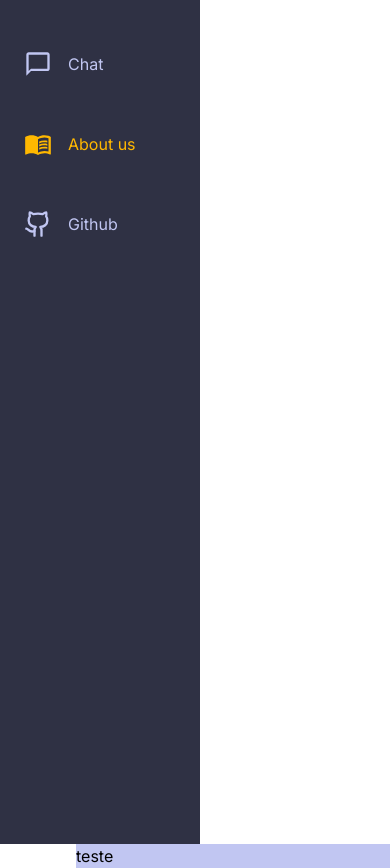
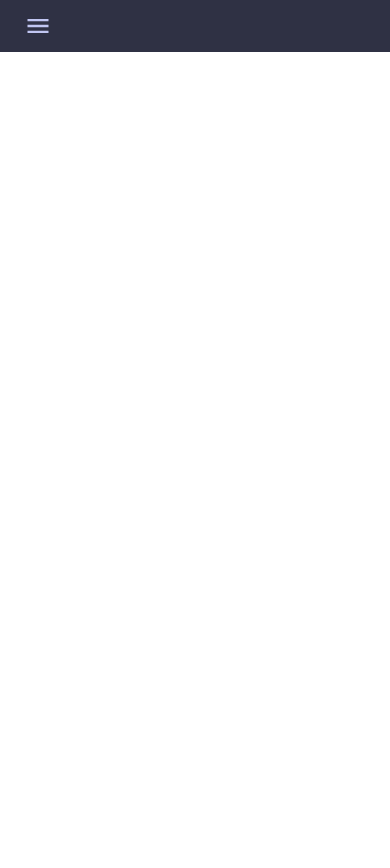
Before and after one commit to danielcorreia-dev/savelifes-bot, a Next.js app: page /about-us in a window 390 px wide. After the commit the page ends 844 px from the top, so only its background shows below. Built offline with nearby package versions, Linux system fonts and the light colour scheme.

Commit message:
✨ feat: responsive for mobile, removed about-us link from nav

```diff
--- a/app/components/Footer.tsx
+++ b/app/components/Footer.tsx
@@ -7,7 +7,7 @@ type Props = {
 
 export const Footer = ({ disabled, onSendMessage }: Props) => {
   return (
-    <footer className="w-full p-2 mb-[8vh]">
+    <footer className="w-full px-6 md:p-2 mb-[8vh]">
       <div className="m-auto max-w-4xl">
         <ChatMessageInput disabled={disabled} onSend={onSendMessage} />
       </div>
--- a/app/components/Sidebar.tsx
+++ b/app/components/Sidebar.tsx
@@ -1,35 +1,10 @@
 'use client';
-import React, { useState } from 'react';
+
+import { useState } from 'react';
 import { motion } from 'framer-motion';
-import { MdChatBubbleOutline, MdMenuBook } from 'react-icons/md';
-import { LuGithub } from 'react-icons/lu';
-import { IconType } from 'react-icons';
 import { usePathname } from 'next/navigation';
 import Link from 'next/link';
-
-type SidebarItem = {
-  name: string;
-  path: string;
-  icon: IconType;
-};
-
-const sidebarItems: SidebarItem[] = [
-  {
-    name: 'Chat',
-    path: '/',
-    icon: MdChatBubbleOutline,
-  },
-  {
-    name: 'About us',
-    path: '/about-us',
-    icon: MdMenuBook,
-  },
-  {
-    name: 'Github',
-    path: 'https://github.com/danielcorreia-dev/savelifes-bot/tree/main',
-    icon: LuGithub,
-  },
-];
+import sidebarItems from '../constants/menuItems';
 
 const Sidebar = () => {
   const pathname = usePathname();
@@ -58,7 +33,7 @@ const Sidebar = () => {
       }}
       onMouseEnter={() => setActive(true)}
       onMouseLeave={() => setActive(false)}
-      className="md:fixed overflow-scroll bg-space-purple-900 dark:bg-space-gray-dark-800 h-screen no-scrollbar"
+      className="fixed overflow-scroll bg-space-purple-900 dark:bg-space-gray-dark-800 h-screen no-scrollbar"
     >
       <aside className="px-6 py-6">
         <nav className="flex w-max">
--- /dev/null
+++ b/app/components/SidebarHandle.tsx
@@ -0,0 +1,28 @@
+'use client';
+
+import { useEffect, useState } from 'react';
+import SidebarMobile from './SidebarMobile';
+import Sidebar from './Sidebar';
+
+type Props = {};
+const SidebarHandle = (props: Props) => {
+  const [isMobile, setIsMobile] = useState<boolean>(false);
+
+  useEffect(() => {
+    function handleResize() {
+      setIsMobile(window.innerWidth <= 768);
+    }
+
+    window.addEventListener('resize', handleResize);
+
+    handleResize();
+
+    return () => {
+      window.removeEventListener('resize', handleResize);
+    };
+  }, []);
+
+  return <>{isMobile ? <SidebarMobile /> : <Sidebar />}</>;
+};
+
+export default SidebarHandle;
--- /dev/null
+++ b/app/components/SidebarMobile.tsx
@@ -0,0 +1,58 @@
+'use client';
+import { useState } from 'react';
+import { MdMenu } from 'react-icons/md';
+import { motion, AnimatePresence } from 'framer-motion'; // Import AnimatePresence
+import sidebarItems from '../constants/menuItems';
+import Link from 'next/link';
+
+type Props = {};
+
+const SidebarMobile = (props: Props) => {
+  const [active, setActive] = useState<boolean>(false);
+
+  return (
+    <div className="fixed bg-space-purple-900 dark:bg-space-gray-800 w-full">
+      <section className="px-6 py-3">
+        <nav className="w-max transition-transform">
+          <div className={`${active && 'mb-4'}`}>
+            <MdMenu
+              className="text-space-purple-100"
+              size={28}
+              onClick={() => setActive(!active)}
+            />
+          </div>
+          <AnimatePresence>
+            {active && (
+              <motion.ul
+                className="flex flex-col transition-transform"
+                transition={{ ease: 'easeInOut' }}
+              >
+                {sidebarItems.map(({ name, path, icon: Icon }, index) => {
+                  return (
+                    <li
+                      key={index}
+                      className={`text-space-purple-100 hover:text-secondary-yellow transition-colors transition-150 cursor-pointer flex items-center h-12 w-full `}
+                    >
+                      <Link
+                        href={path}
+                        target={
+                          index === sidebarItems.length - 1 ? '_blank' : ''
+                        }
+                        className={`flex items-center h-12 w-full `}
+                      >
+                        <Icon size={28} />
+                        <span className="ml-2">{name}</span>
+                      </Link>
+                    </li>
+                  );
+                })}
+              </motion.ul>
+            )}
+          </AnimatePresence>
+        </nav>
+      </section>
+    </div>
+  );
+};
+
+export default SidebarMobile;
--- /dev/null
+++ b/app/constants/menuItems.ts
@@ -0,0 +1,25 @@
+import { IconType } from 'react-icons';
+import { LuGithub } from 'react-icons/lu';
+import { MdChatBubbleOutline, MdMenuBook } from 'react-icons/md';
+
+type SidebarItem = {
+  name: string;
+  path: string;
+  icon: IconType;
+};
+
+const sidebarItems: SidebarItem[] = [
+  {
+    name: 'Chat',
+    path: '/',
+    icon: MdChatBubbleOutline,
+  },
+
+  {
+    name: 'Github',
+    path: 'https://github.com/danielcorreia-dev/savelifes-bot/tree/main',
+    icon: LuGithub,
+  },
+];
+
+export default sidebarItems;
--- a/app/layout.tsx
+++ b/app/layout.tsx
@@ -1,6 +1,9 @@
+import { useEffect, useState } from 'react';
 import Sidebar from './components/Sidebar';
+import SidebarMobile from './components/SidebarMobile';
 import './globals.css';
 import { Inter } from 'next/font/google';
+import SidebarHandle from './components/SidebarHandle';
 
 const inter = Inter({ subsets: ['latin'] });
 
@@ -17,9 +20,13 @@ export default function RootLayout({
   return (
     <html lang="en">
       <body className={inter.className}>
-        <Sidebar />
-        <div className="ml-[76px] bg-space-purple-100 dark:bg-space-gray-dark-700">
-          <div className="">{children}</div>
+        <div>
+          <div>
+            <SidebarHandle />
+          </div>
+          <div className="md:ml-[76px] bg-space-purple-100 dark:bg-space-gray-dark-700">
+            <div className="">{children}</div>
+          </div>
         </div>
       </body>
     </html>
```
Also changed, not shown: app/page.tsx (line endings or trailing spaces).
